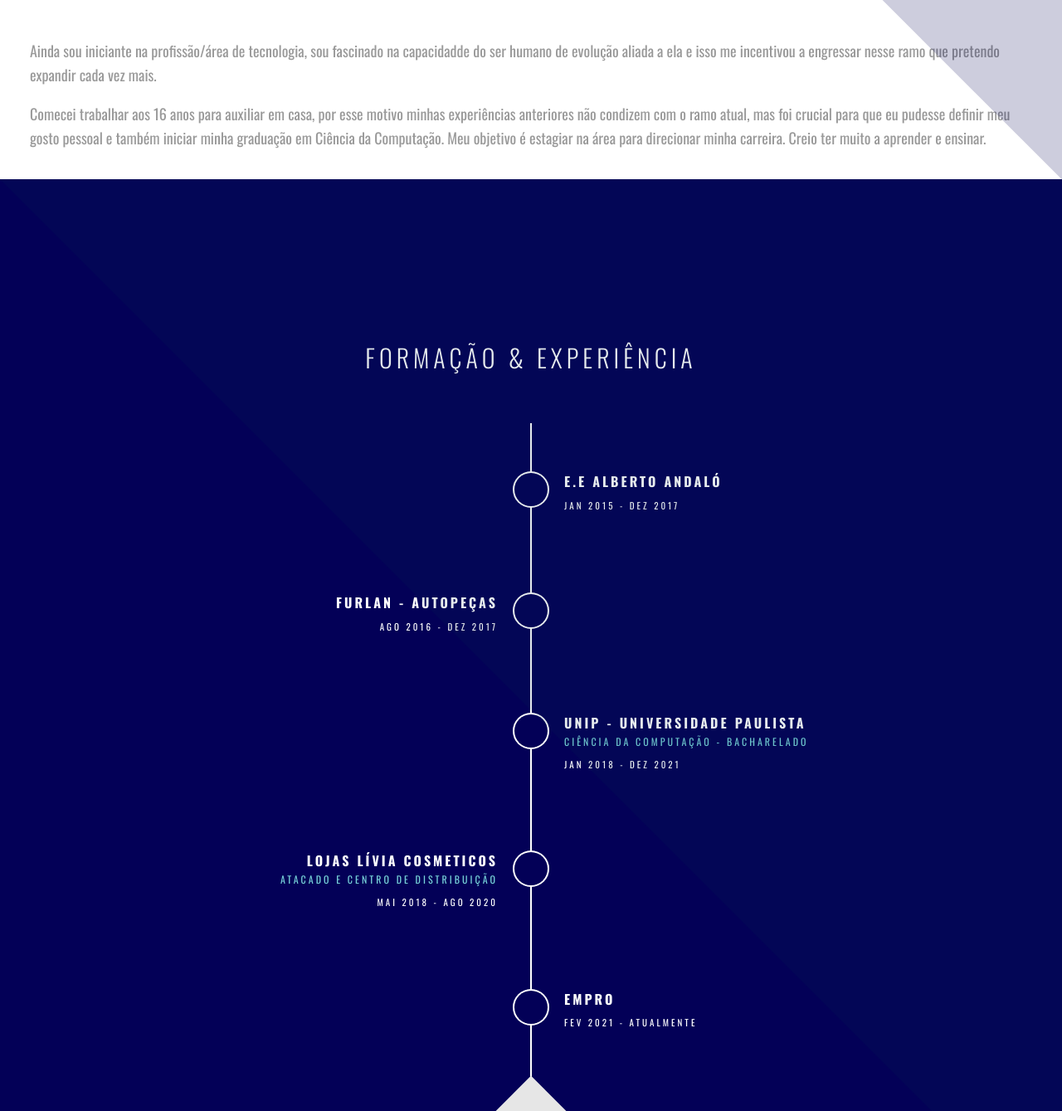
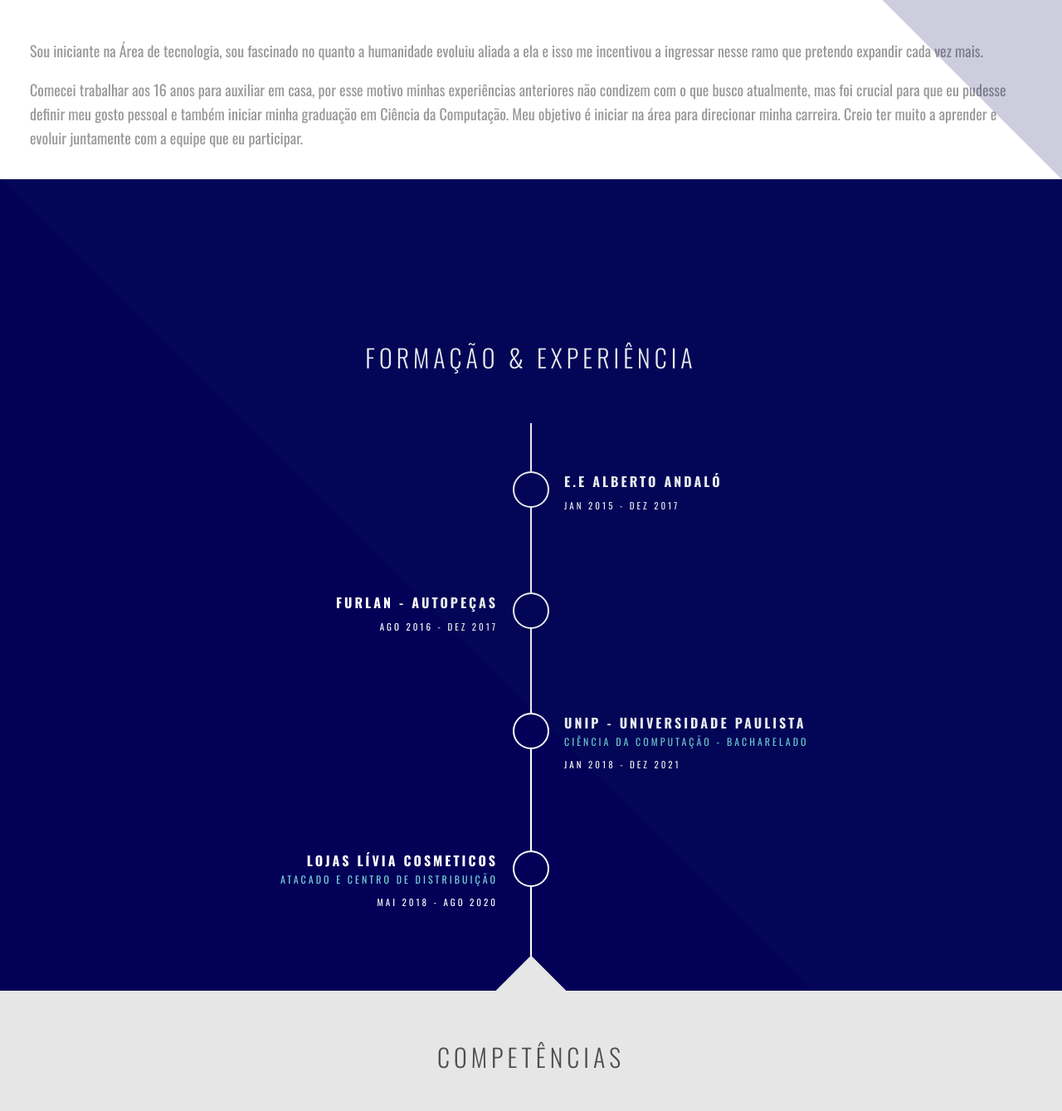
Before and after one commit to Tiago-casagrande/Curriculum, a plain HTML site: page index.html in a window 1280 px wide. Shown: the part 1120-2459 px from the top of the page at 83% size. Drawn offline with nearby package versions, Linux system fonts and the light colour scheme; a script that the page names is missing.

Commit message:
Add files via upload

```diff
--- a/index.html
+++ b/index.html
@@ -118,10 +118,10 @@
                 </li>
             </ul>
             <div class="intro animation-chain" data-animation="fadeInLeft">
-                <p>Ainda sou iniciante na profissão/área de tecnologia, sou fascinado na capacidadde do ser humano de evolução aliada a ela e isso me incentivou a engressar nesse ramo que pretendo expandir cada vez mais.</p>
-                <p>Comecei trabalhar aos 16 anos para auxiliar em casa, por esse motivo minhas experiências anteriores não condizem com o ramo atual, mas foi crucial para que eu pudesse definir meu gosto pessoal e também iniciar minha graduação em Ciência da Computação.
-                    Meu objetivo é estagiar na área para direcionar minha carreira.
-                    Creio ter muito a aprender e ensinar.
+                <p>Sou iniciante na Área de tecnologia, sou fascinado no quanto a humanidade evoluiu aliada a ela e isso me incentivou a ingressar nesse ramo que pretendo expandir cada vez mais.</p>
+                <p>Comecei trabalhar aos 16 anos para auxiliar em casa, por esse motivo minhas experiências anteriores não condizem com o que busco atualmente, mas foi crucial para que eu pudesse definir meu gosto pessoal e também iniciar minha graduação em Ciência da Computação.
+                    Meu objetivo é iniciar na área para direcionar minha carreira.
+                    Creio ter muito a aprender e evoluir juntamente com a equipe que eu participar.
                 </p>
 
 
@@ -192,18 +192,7 @@
                             contagem de Estoque.</p>
                 </div>
             </li>
-            <li class="timeline-item">
-                <div class="icon"><div><span class="lnr lnr-briefcase"></span><h3>Estagiario em Desenvolvimento</h3></div></div>
-                <div class="timeline-drescription animation-chain overflow-hidden" data-animation='fadeInLeft'>
-                    <h4>Empro</h4>
-                    <div class="date">Fev 2021 - Atualmente</div>
-                </div>
-                <div class="timeline-content">
-                    <div>
-                        <p>Desenvolvimento e manutenção de sites para intituições governamentais da região</p>
-                    </div>
-                </div>
-            </li>
+
 
 
         </ul>
```
